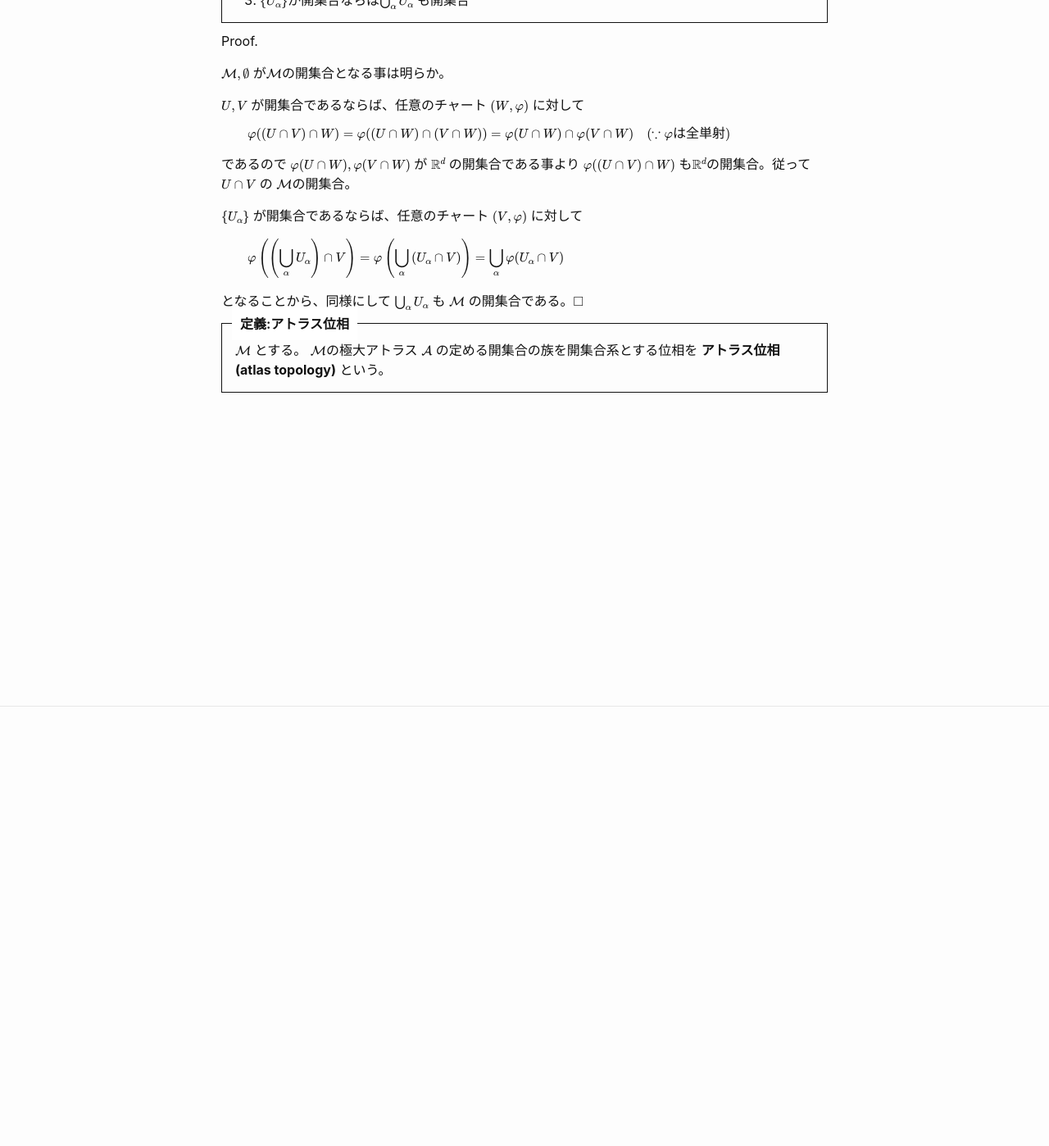
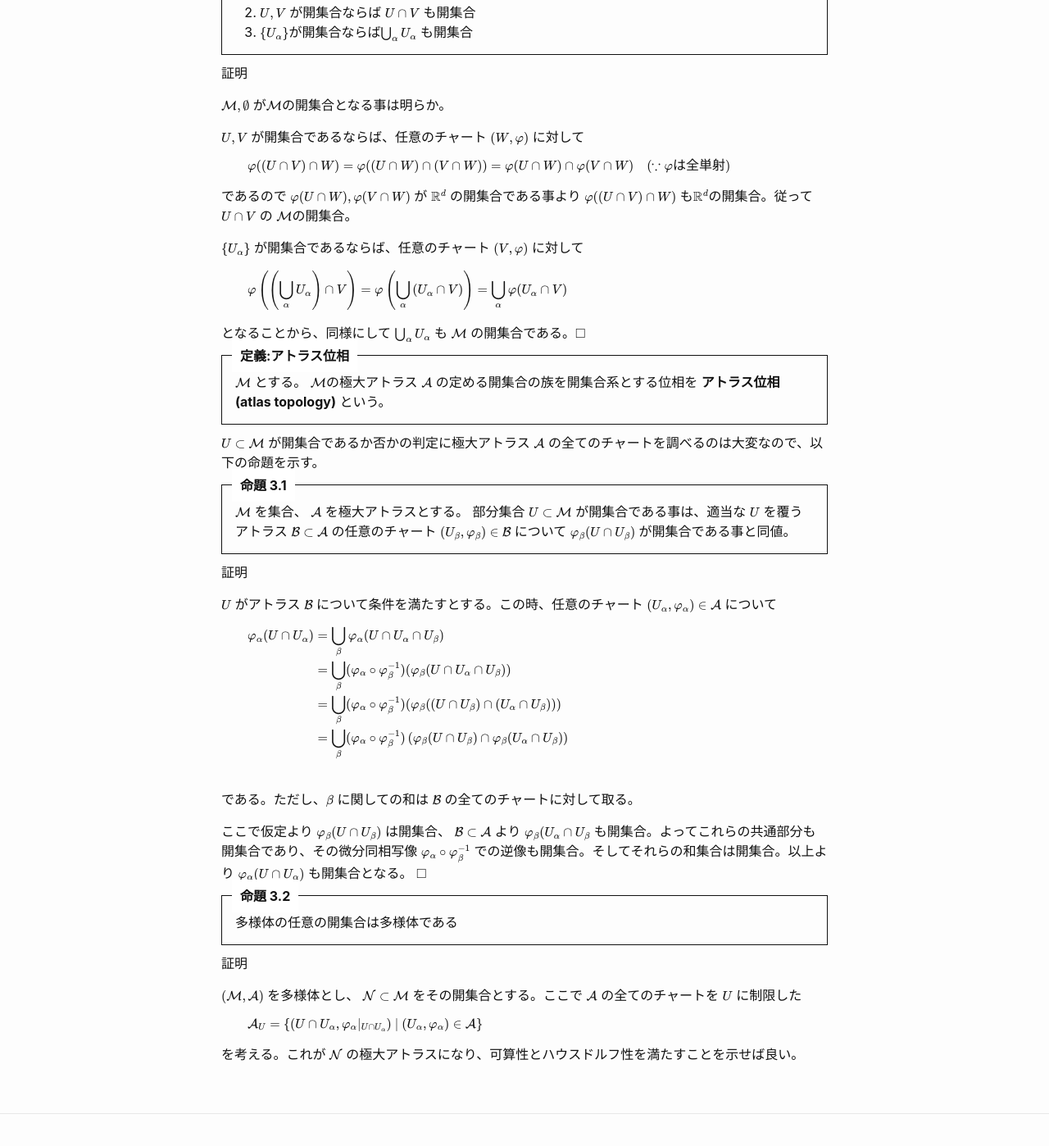
Before and after one commit to nineties/manifold-optimization, a Jekyll site: the page built from topology.md, in a window 1280 px wide and 1400 px high, scrolled down 448 px. Shown: the whole window at 82% size. Built offline with Jekyll 4.4.1, drawn with Linux system fonts in a browser that asks for light colours; our own code applies the rules of GitHub Pages for plain Markdown files; before the commit the page ends 1078 px from its top, so only the background shows below that; some of the changed text lies outside the part shown.

Commit message:
update topology.md

```diff
--- a/topology.md
+++ b/topology.md
@@ -10,6 +10,8 @@ $\mathcal{M}$ を集合、 $\mathcal{A}$ を極大アトラスとする。
 部分集合 $\mathcal{N}\subset \mathcal{M}$ が$\mathcal{M}$の**開集合(open subset)**であるとは、任意のチャート $(U,\varphi)\in \mathcal{A}$ について $\varphi(\mathcal{N}\cap U)$ が開集合である事をいう。
 </div>
 
+$U$ が開集合であるというのは、どの地図上でその部分を見ても開集合になっているという事。
+
 <div class="box" markdown=1>
 <div class="title"> 命題3.1 </div>
 集合 $\mathcal{M}$, 極大アトラス $\mathcal{A}$ の定める開集合の族は開集合の公理を満たす。
@@ -19,7 +21,7 @@ $\mathcal{M}$ を集合、 $\mathcal{A}$ を極大アトラスとする。
 3. $\\{U_\alpha\\}$が開集合ならば$\bigcup_\alpha U_\alpha$ も開集合
 </div>
 
-Proof.
+証明
 
 $\mathcal{M},\emptyset$ が$\mathcal{M}$の開集合となる事は明らか。
 
@@ -41,3 +43,43 @@ $\\{U_\alpha\\}$ が開集合であるならば、任意のチャート $(V,\var
 <div class="title"> 定義:アトラス位相 </div>
 $\mathcal{M}$ とする。 $\mathcal{M}$の極大アトラス $\mathcal{A}$ の定める開集合の族を開集合系とする位相を **アトラス位相(atlas topology)** という。
 </div>
+
+$U\subset\mathcal{M}$ が開集合であるか否かの判定に極大アトラス $\mathcal{A}$ の全てのチャートを調べるのは大変なので、以下の命題を示す。
+
+<div class="box" markdown=1>
+<div class="title"> 命題 3.1 </div>
+$\mathcal{M}$ を集合、 $\mathcal{A}$ を極大アトラスとする。
+部分集合 $U\subset\mathcal{M}$ が開集合である事は、適当な $U$ を覆うアトラス $\mathcal{B}\subset\mathcal{A}$ の任意のチャート $(U_\beta,\varphi_\beta)\in\mathcal{B}$ について $\varphi_\beta(U\cap U_\beta)$ が開集合である事と同値。
+</div>
+
+証明
+
+$U$ がアトラス $\mathcal{B}$ について条件を満たすとする。この時、任意のチャート $(U_\alpha,\varphi_\alpha)\in\mathcal{A}$ について
+
+\\[
+\begin{aligned}
+\varphi_\alpha(U\cap U_\alpha) &= \bigcup_{\beta}\varphi_\alpha(U\cap U_\alpha\cap U_\beta) \\\\ \\\\
+&= \bigcup_\beta(\varphi_\alpha\circ\varphi_\beta^{-1})(\varphi_\beta(U\cap U_\alpha\cap U_\beta)) \\\\ \\\\
+&= \bigcup_\beta(\varphi_\alpha\circ\varphi_\beta^{-1})(\varphi_\beta((U\cap U_\beta)\cap(U_\alpha\cap U_\beta))) \\\\ \\\\
+&= \bigcup_\beta(\varphi_\alpha\circ\varphi_\beta^{-1})\left(\varphi_\beta(U\cap U_\beta)\cap\varphi_\beta(U_\alpha\cap U_\beta)\right) \\\\ \\\\
+\end{aligned}
+\\]
+
+である。ただし、$\beta$ に関しての和は $\mathcal{B}$ の全てのチャートに対して取る。
+
+ここで仮定より $\varphi_\beta(U\cap U_\beta)$ は開集合、 $\mathcal{B}\subset\mathcal{A}$ より $\varphi_\beta(U_\alpha\cap U_\beta$ も開集合。よってこれらの共通部分も開集合であり、その微分同相写像 $\varphi_\alpha\circ\varphi_\beta^{-1}$ での逆像も開集合。そしてそれらの和集合は開集合。以上より $\varphi_\alpha(U\cap U_\alpha)$ も開集合となる。 $\square$
+
+<div class="box" markdown=1>
+<div class="title"> 命題 3.2 </div>
+多様体の任意の開集合は多様体である
+</div>
+
+証明
+
+$(\mathcal{M},\mathcal{A})$ を多様体とし、 $\mathcal{N}\subset\mathcal{M}$ をその開集合とする。ここで $\mathcal{A}$ の全てのチャートを $U$ に制限した
+
+\\[
+\mathcal{A}\_U=\\{(U\cap U_\alpha,\varphi_\alpha\|_{U\cap U\_\alpha})\ \|\ (U\_\alpha,\varphi\_\alpha)\in\mathcal{A}\\}
+\\]
+
+を考える。これが $\mathcal{N}$ の極大アトラスになり、可算性とハウスドルフ性を満たすことを示せば良い。
```
